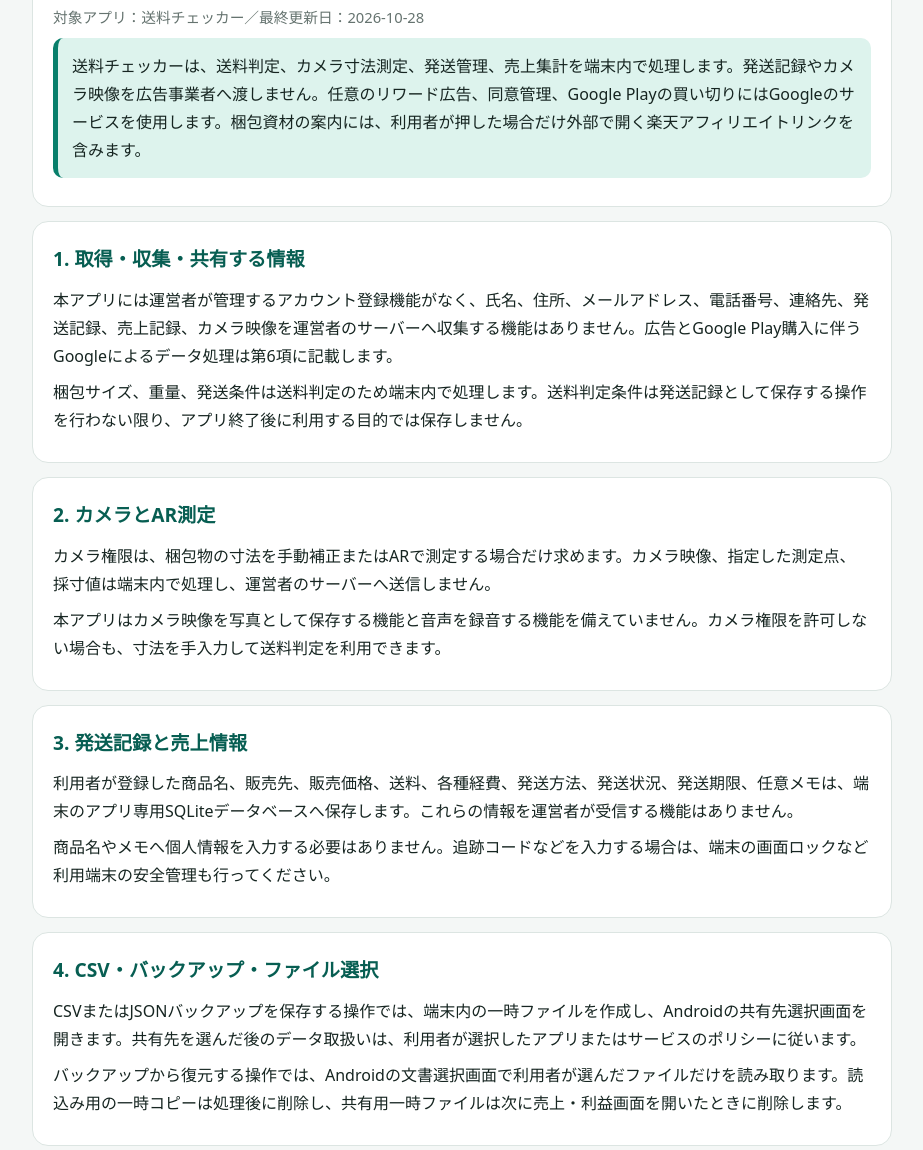
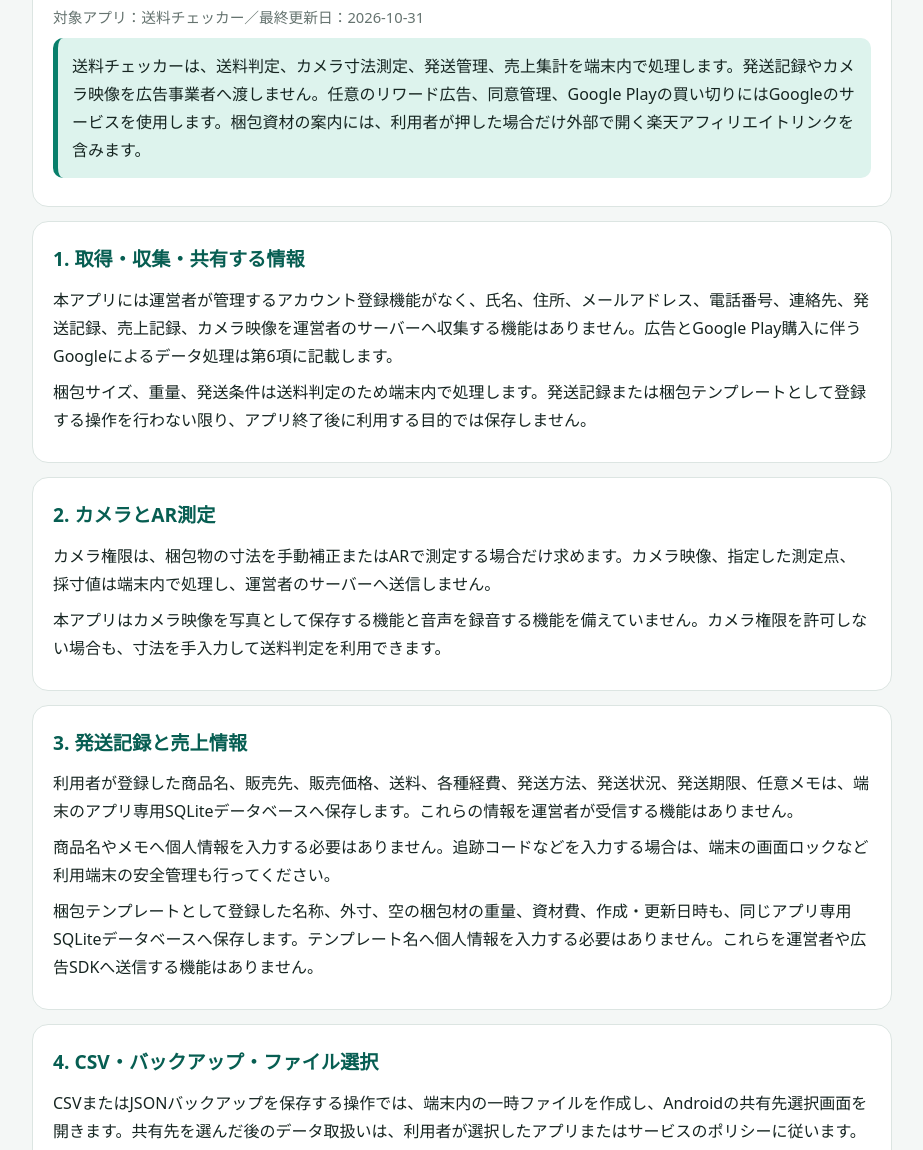
Before and after one commit to fumi231033/fumi231033.github.io, a plain HTML site: page privacy-policy.html in a window 1280 px wide. Shown: the part 118-1268 px from the top of the page, without its empty margins (178-1101 px from the left). Drawn offline with Linux system fonts and the light colour scheme.

Commit message:
Document local packing template storage and backups

```diff
--- a/privacy-policy.html
+++ b/privacy-policy.html
@@ -30,14 +30,14 @@
     <main>
       <header>
         <h1>プライバシーポリシー</h1>
-        <p class="updated">対象アプリ：送料チェッカー／最終更新日：2026-10-28</p>
+        <p class="updated">対象アプリ：送料チェッカー／最終更新日：2026-10-31</p>
         <p class="summary">送料チェッカーは、送料判定、カメラ寸法測定、発送管理、売上集計を端末内で処理します。発送記録やカメラ映像を広告事業者へ渡しません。任意のリワード広告、同意管理、Google Playの買い切りにはGoogleのサービスを使用します。梱包資材の案内には、利用者が押した場合だけ外部で開く楽天アフィリエイトリンクを含みます。</p>
       </header>
 
       <section id="data_handling">
         <h2>1. 取得・収集・共有する情報</h2>
         <p>本アプリには運営者が管理するアカウント登録機能がなく、氏名、住所、メールアドレス、電話番号、連絡先、発送記録、売上記録、カメラ映像を運営者のサーバーへ収集する機能はありません。広告とGoogle Play購入に伴うGoogleによるデータ処理は第6項に記載します。</p>
-        <p>梱包サイズ、重量、発送条件は送料判定のため端末内で処理します。送料判定条件は発送記録として保存する操作を行わない限り、アプリ終了後に利用する目的では保存しません。</p>
+        <p>梱包サイズ、重量、発送条件は送料判定のため端末内で処理します。発送記録または梱包テンプレートとして登録する操作を行わない限り、アプリ終了後に利用する目的では保存しません。</p>
       </section>
 
       <section id="camera">
@@ -50,12 +50,14 @@
         <h2>3. 発送記録と売上情報</h2>
         <p>利用者が登録した商品名、販売先、販売価格、送料、各種経費、発送方法、発送状況、発送期限、任意メモは、端末のアプリ専用SQLiteデータベースへ保存します。これらの情報を運営者が受信する機能はありません。</p>
         <p>商品名やメモへ個人情報を入力する必要はありません。追跡コードなどを入力する場合は、端末の画面ロックなど利用端末の安全管理も行ってください。</p>
+        <p>梱包テンプレートとして登録した名称、外寸、空の梱包材の重量、資材費、作成・更新日時も、同じアプリ専用SQLiteデータベースへ保存します。テンプレート名へ個人情報を入力する必要はありません。これらを運営者や広告SDKへ送信する機能はありません。</p>
       </section>
 
       <section id="files">
         <h2>4. CSV・バックアップ・ファイル選択</h2>
         <p>CSVまたはJSONバックアップを保存する操作では、端末内の一時ファイルを作成し、Androidの共有先選択画面を開きます。共有先を選んだ後のデータ取扱いは、利用者が選択したアプリまたはサービスのポリシーに従います。</p>
         <p>バックアップから復元する操作では、Androidの文書選択画面で利用者が選んだファイルだけを読み取ります。読込み用の一時コピーは処理後に削除し、共有用一時ファイルは次に売上・利益画面を開いたときに削除します。</p>
+        <p>梱包テンプレートは発送記録と別形式のJSONで共有・復元します。利用者が選んだ共有先へ渡すための一時ファイルは、次にテンプレートを共有するとき、または売上・利益画面を開いたときに削除します。共有先へ保存したファイルの削除は、利用者がその保存先で行ってください。</p>
       </section>
 
       <section id="external_services">
@@ -78,6 +80,7 @@
         <h2>7. 保存期間と削除方法</h2>
         <p>発送記録は、利用者が個別削除または全記録削除を行うまで端末内に保持します。発送記録はAndroidの自動バックアップ対象外で、アプリをアンインストールするとアプリ専用領域の記録も削除されます。</p>
         <p>本アプリには利用者アカウントと運営者側の利用者データ保管先がないため、アカウント削除申請はありません。必要な記録をCSVまたはJSONで保存した後、アプリ内の全記録削除を利用できます。</p>
+        <p>梱包テンプレートは管理画面から個別に削除するまで端末内に保持し、アプリのアンインストールでも削除されます。発送記録の全削除は梱包テンプレートを削除しません。必要なテンプレートは専用JSONとして保存できます。</p>
       </section>
 
       <section id="security">
```
